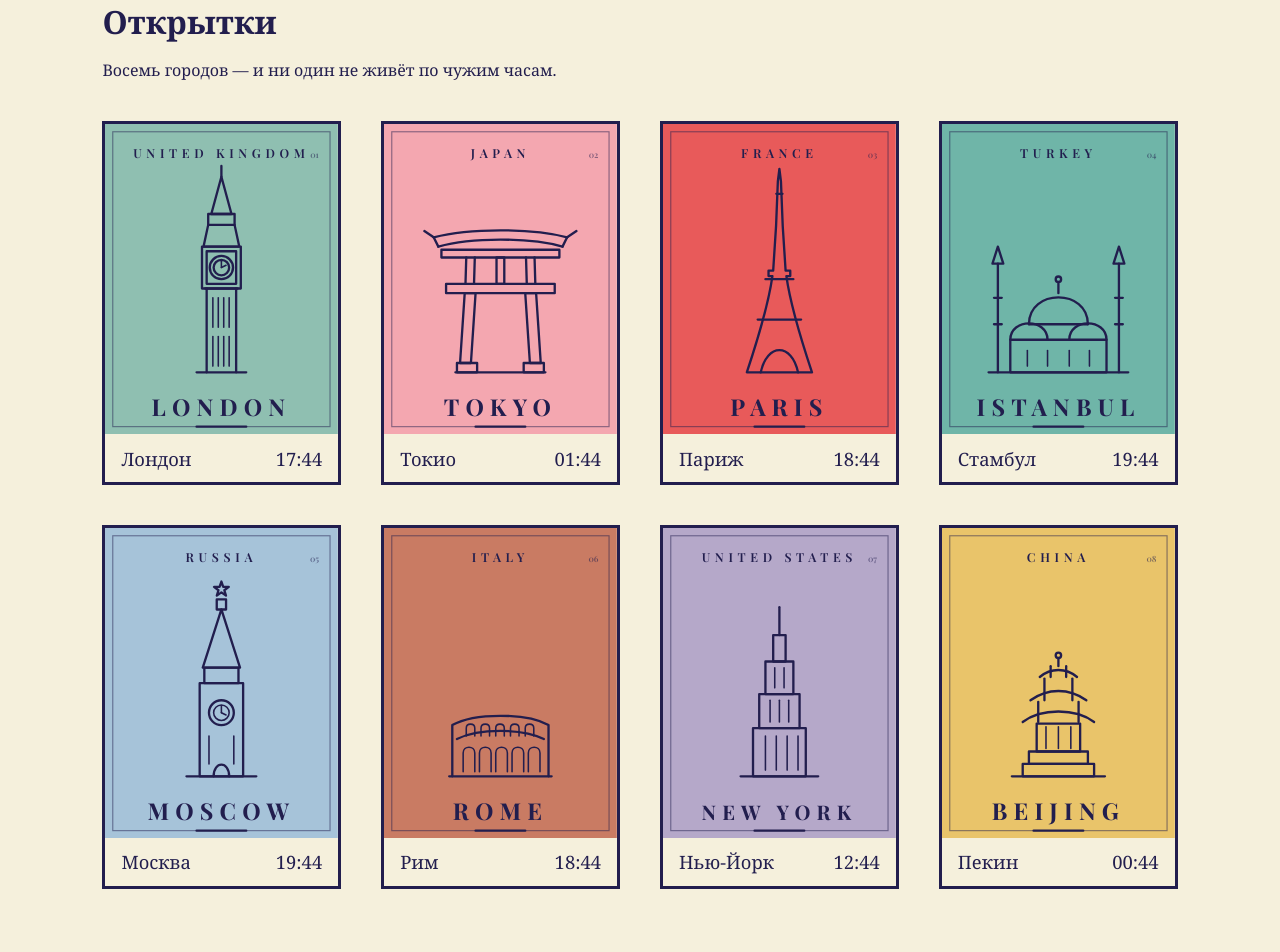
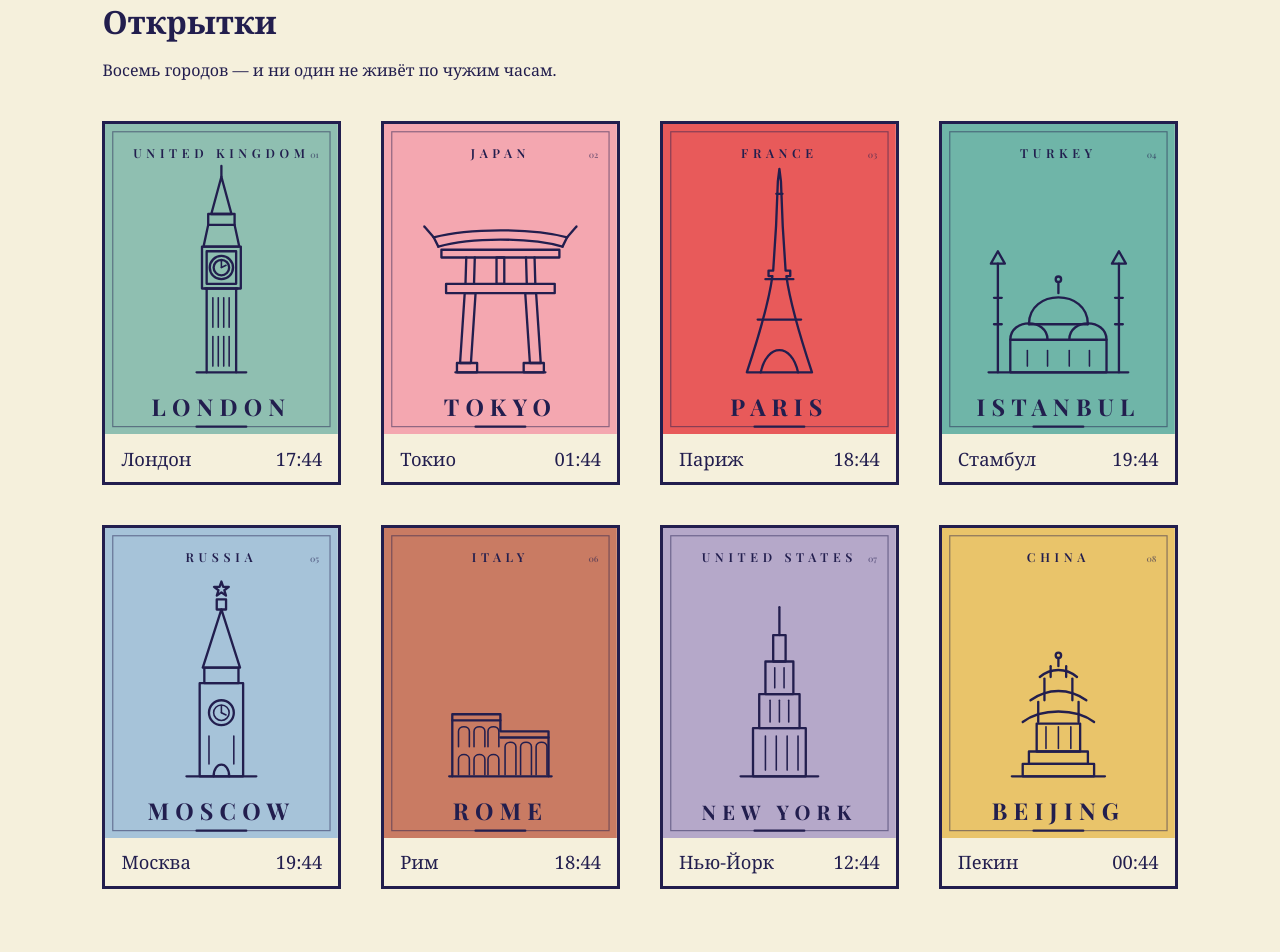
Before and after one commit to K0Teu4/5-o-clock, a plain HTML site: page index.html in a window 1280 px wide. Shown: the part 880-1832 px from the top of the page. Drawn offline with nearby package versions, Linux system fonts and the light colour scheme.

Commit message:
fix: rebuild Rome as stepped Colosseum; freeze collection at final edition

```diff
--- a/index.html
+++ b/index.html
@@ -16,6 +16,7 @@
   <link rel="stylesheet" href="style.css">
 </head>
 <body>
+<!-- Five o'clock · final edition · коллекция заморожена 13.09.2026 · восемь открыток, без допечаток -->
 <div id="tea">🫖 В Лондоне ровно пять: <span id="ldn2"></span>. Начинается вечер — работа подождёт, завариваем чай.</div>
 
 <header class="hero">
@@ -135,8 +136,8 @@
           <path d="M70,158 C112,146 188,146 230,158"/>
           <line x1="64" y1="146" x2="70" y2="158"/>
           <line x1="236" y1="146" x2="230" y2="158"/>
-          <line x1="64" y1="146" x2="52" y2="138"/>
-          <line x1="236" y1="146" x2="248" y2="138"/>
+          <line x1="64" y1="146" x2="52" y2="132"/>
+          <line x1="236" y1="146" x2="248" y2="132"/>
           <rect x="74" y="162" width="152" height="10"/>
           <rect x="145" y="172" width="10" height="34"/>
           <rect x="80" y="206" width="140" height="12"/>
@@ -192,11 +193,11 @@
           <line x1="150" y1="218" x2="150" y2="204"/>
           <circle cx="150" cy="200" r="3.5"/>
           <line x1="72" y1="180" x2="72" y2="320"/>
-          <polygon points="72,158 65,180 79,180"/>
+          <polygon points="72,164 63,180 81,180"/>
           <line x1="67" y1="224" x2="77" y2="224"/>
           <line x1="67" y1="258" x2="77" y2="258"/>
           <line x1="228" y1="180" x2="228" y2="320"/>
-          <polygon points="228,158 221,180 235,180"/>
+          <polygon points="228,164 219,180 237,180"/>
           <line x1="223" y1="224" x2="233" y2="224"/>
           <line x1="223" y1="258" x2="233" y2="258"/>
         </g>
@@ -247,20 +248,20 @@
         <text class="cardtext num" x="270" y="44">06</text>
         <g class="s-ink">
           <line x1="84" y1="320" x2="216" y2="320"/>
-          <path d="M88,320 L88,254 C116,238 184,238 212,254 L212,320"/>
-          <path d="M94,272 C122,258 178,258 206,272"/>
+          <path d="M88,320 L88,240 L150,240 L150,262 L212,262 L212,320"/>
+          <line x1="88" y1="248" x2="150" y2="248"/>
+          <line x1="150" y1="270" x2="212" y2="270"/>
         </g>
         <g class="s-thin">
-          <path d="M106,268 L106,258 C106,251 117,251 117,258 L117,268"/>
-          <path d="M125,268 L125,258 C125,251 136,251 136,258 L136,268"/>
-          <path d="M144,268 L144,258 C144,251 155,251 155,258 L155,268"/>
-          <path d="M163,268 L163,258 C163,251 174,251 174,258 L174,268"/>
-          <path d="M182,268 L182,258 C182,251 193,251 193,258 L193,268"/>
-          <path d="M102,314 L102,290 C102,280 117,280 117,290 L117,314"/>
-          <path d="M123,314 L123,290 C123,280 138,280 138,290 L138,314"/>
-          <path d="M144,314 L144,290 C144,280 159,280 159,290 L159,314"/>
-          <path d="M165,314 L165,290 C165,280 180,280 180,290 L180,314"/>
-          <path d="M186,314 L186,290 C186,280 201,280 201,290 L201,314"/>
+          <path d="M96,282 L96,262 C96,254 110,254 110,262 L110,282"/>
+          <path d="M116,282 L116,262 C116,254 130,254 130,262 L130,282"/>
+          <path d="M134,282 L134,262 C134,254 148,254 148,262 L148,282"/>
+          <path d="M96,318 L96,298 C96,290 110,290 110,298 L110,318"/>
+          <path d="M116,318 L116,298 C116,290 130,290 130,298 L130,318"/>
+          <path d="M134,318 L134,298 C134,290 148,290 148,298 L148,318"/>
+          <path d="M156,318 L156,282 C156,274 170,274 170,282 L170,318"/>
+          <path d="M176,318 L176,282 C176,274 190,274 190,282 L190,318"/>
+          <path d="M196,318 L196,282 C196,274 210,274 210,282 L210,318"/>
         </g>
         <text class="cardtext city" x="150" y="376">ROME</text>
         <line x1="118" y1="390" x2="182" y2="390" class="s-ink"/>
@@ -338,7 +339,7 @@
   </button>
   <p class="addr">или выделите адрес вручную: unhappykin@gmail.com</p>
   <p>А если в Лондоне ровно 17:00 — откладываю всё и завариваю чай: письмо, отправленное в этот час, получит ответ с чаем.</p>
-  <small>© 2026 · Five o'clock · серия из восьми открыток</small>
+  <small>© 2026 · Five o'clock · серия из восьми открыток · коллекция заморожена 13 сентября 2026 — финальное издание</small>
 </footer>
 
 <script src="script.js"></script>
--- a/script.js
+++ b/script.js
@@ -1,3 +1,7 @@
+/* Five o'clock — финальное издание.
+   Коллекция заморожена 13.09.2026: восемь открыток, четыре фазы суток, один чай.
+   Ниже — рабочий механизм серии. */
+
 /* PREVIEW = null → фазы меняются автоматически по лондонскому времени;
    PREVIEW = 'morning' | 'day' | 'evening' | 'night' → застыть в одной фазе для проверки */
 const PREVIEW = null;
--- a/style.css
+++ b/style.css
@@ -116,3 +116,5 @@ footer small{display:block;margin-top:2.5rem;opacity:.7}
   .postcard{transform:none;break-inside:avoid;border-width:2px}
   .fade-in{opacity:1;transform:none}
 }
+
+/* ── финальное издание · коллекция заморожена 13.09.2026 ── */
```
Also changed, not shown: 1 other file.
